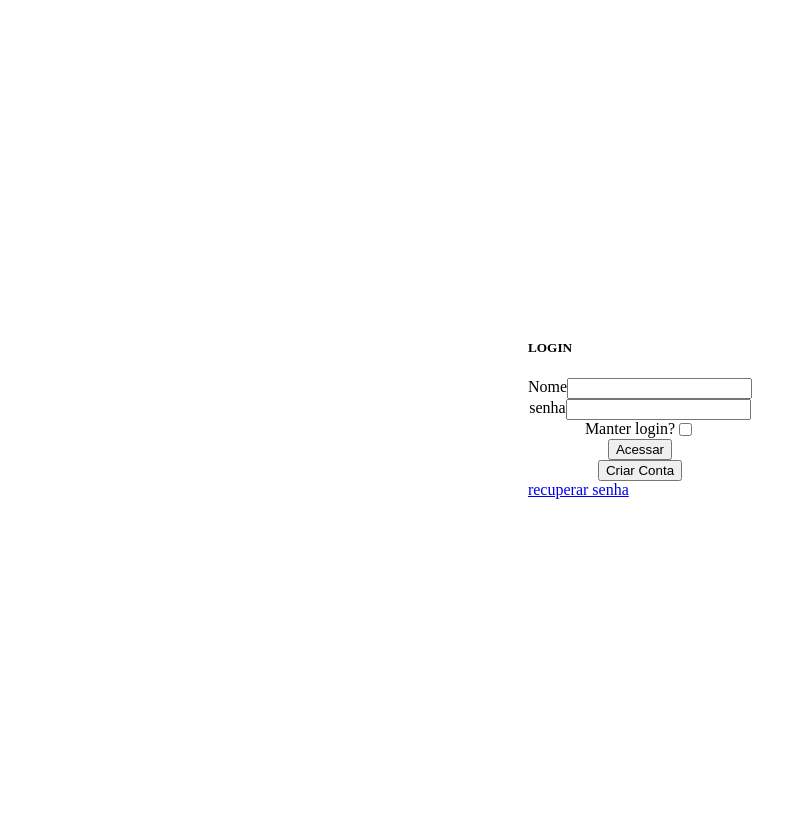
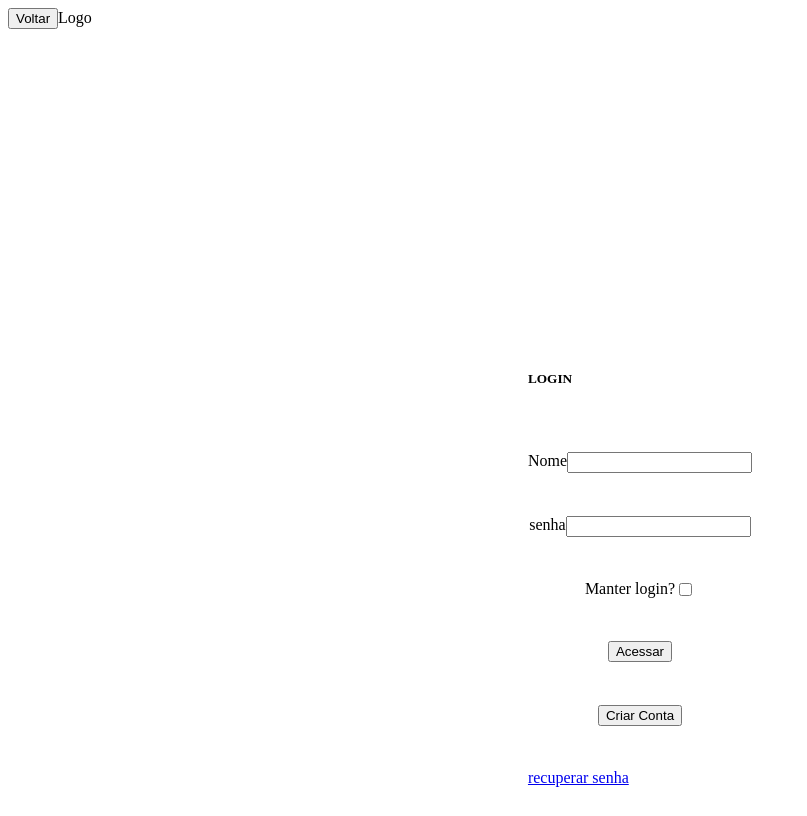
Before and after one commit to Daniel-Francisc/Estagio-Aplicado-II-Pr-teses, a React (Vite) app in the folder frontwebview/frontend/: page /login in a window 1280 px wide. Shown: the whole page, without its empty margins (0-807 px from the left). Built offline with nearby package versions, Linux system fonts and the light colour scheme.

Commit message:
publicação de teste

```diff
--- /dev/null
+++ b/frontwebview/frontend/src/components/NavLogin.jsx
@@ -0,0 +1,21 @@
+import React from 'react';
+import { useNavigate } from "react-router-dom";
+
+// import FontAwesome from '@expo/vector-icons/FontAwesome';
+// import Container from 'react-bootstrap/Container';
+
+export const NavLogin = () => {
+    const navigate = useNavigate();
+    return (
+        <header>
+            <div>
+                {/* Superior */}
+                <div>
+                    <button type='button' onClick={() => (navigate('/'))}>Voltar</button>{/* Não vai ser texto, apenas o icone */}
+                    <a>Logo</a>
+                </div>
+            </div>
+        </header>
+    );
+}
+// export default Navbar;
--- a/frontwebview/frontend/src/views/public/Cadastro.jsx
+++ b/frontwebview/frontend/src/views/public/Cadastro.jsx
@@ -1,10 +1,13 @@
 import React from 'react';
 import { InputMask } from 'primereact/inputmask';
 import { FloatLabel } from 'primereact/floatlabel';
+import { NavLogin } from '../../components/NavLogin';
 
 function Cadastro() {
     return (
         <div style={styles.container}>
+            <NavLogin />
+
             <FloatLabel>
                 <InputMask placeholder="Digite seu nome" id='nome' type='text' />
                 <label htmlFor="nome">Nome</label>
--- a/frontwebview/frontend/src/views/public/Login.jsx
+++ b/frontwebview/frontend/src/views/public/Login.jsx
@@ -1,8 +1,11 @@
 import React from 'react';
+import { NavLogin } from '../../components/NavLogin';
 
 function Login() {
     return (
         <main style={style.main}>
+            <NavLogin />
+
             <div style={style.display}>
                 <h5 style={style.textos}>Login</h5>
                 <div style={style.blocos}>
@@ -32,17 +35,17 @@ function Login() {
 const style = {
     main: {
         display: 'grid',
-        justifyContent: 'center',
-        alignItems: 'center',
-        height:'100vh',
-        margin:0,
+        height: '100vh',
+        margin: 0,
         // backgroundColor:'#2c2c2c'
     },
     display: {
         display: 'grid',
+        justifyContent: 'center',
+        alignItems: 'center',
         // width: '200px',
         // height: '200px',
-        backgroundColor:'#fff'
+        backgroundColor: '#fff'
     },
     blocos: {
         display: 'flex',
--- a/frontwebview/frontend/src/views/public/RecuperarSenha.jsx
+++ b/frontwebview/frontend/src/views/public/RecuperarSenha.jsx
@@ -1,10 +1,13 @@
 import React from 'react';
 import { InputMask } from 'primereact/inputmask';
 import { FloatLabel } from 'primereact/floatlabel';
+import { NavLogin } from '../../components/NavLogin';
 
 function RecuperarSenha() {
     return (
         <div style={styles.container}>
+            <NavLogin />
+
             <FloatLabel>
                 <InputMask placeholder="Digite seu nome" id='nome' type='text' />
                 <label htmlFor="nome">Nome</label>
```
